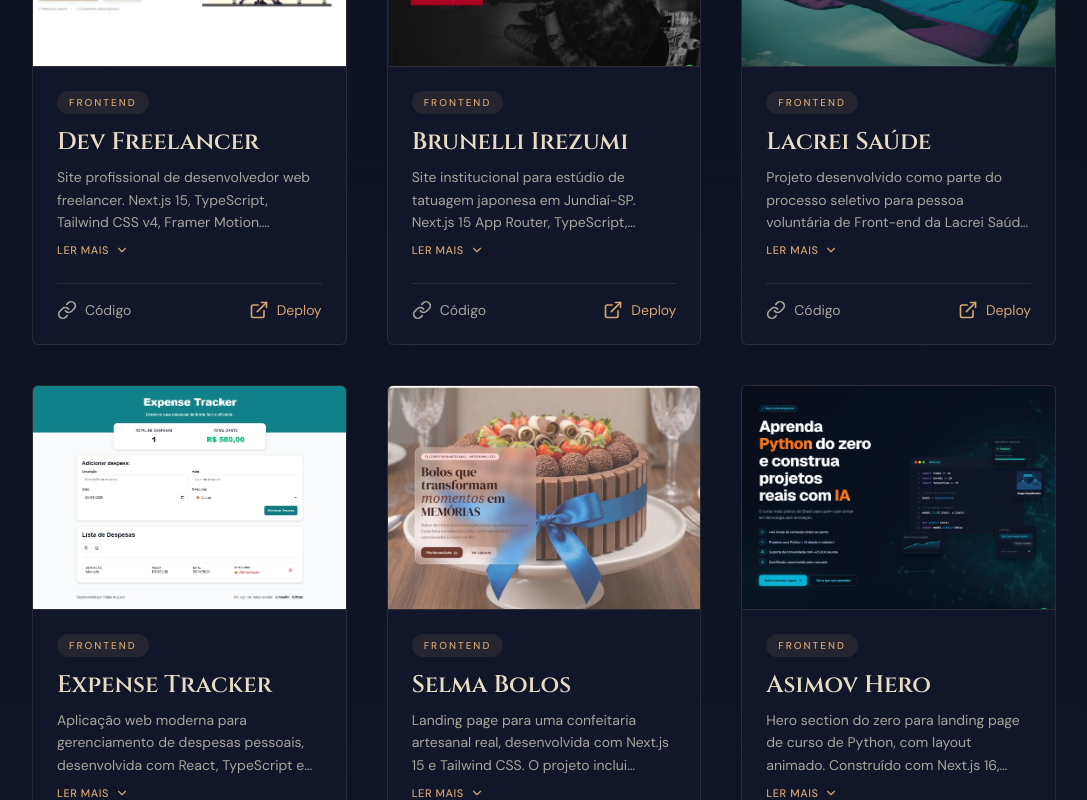
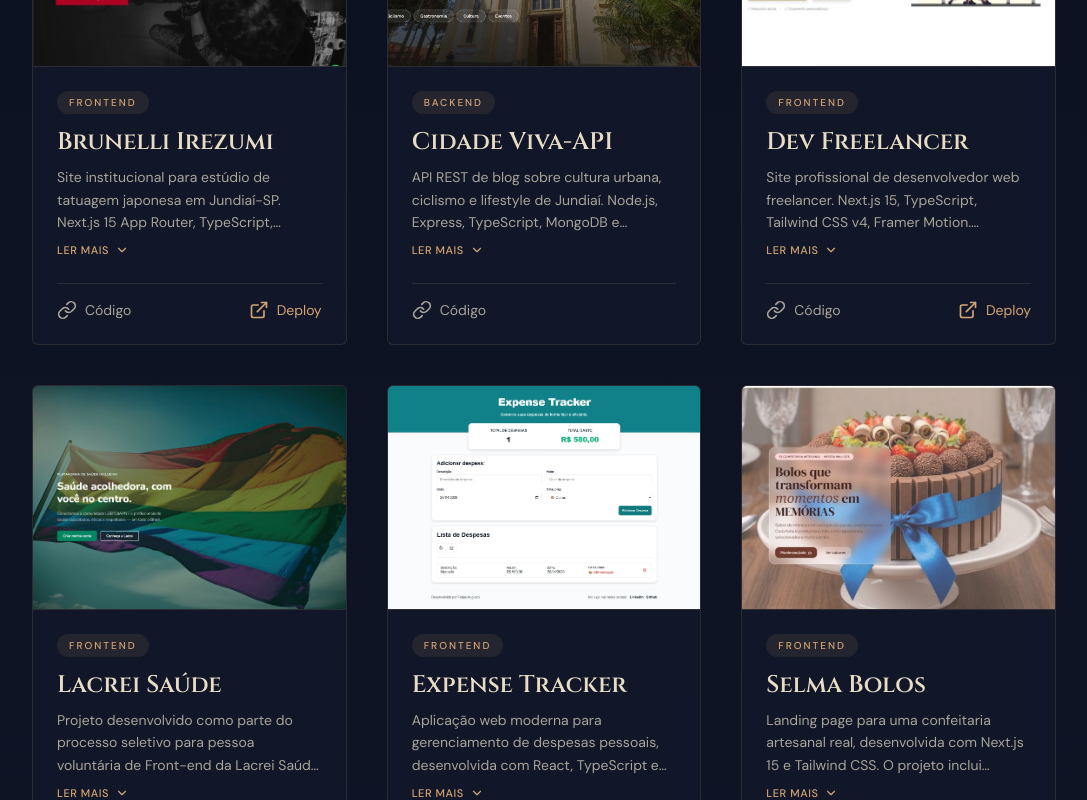
Before and after one commit to felipedev90/portfolio-felipeaugusto, a Next.js app: page /projects in a window 1280 px wide. Shown: the part 1040-1840 px from the top of the page, without its empty margins (96-1183 px from the left). Built offline with nearby package versions, Linux system fonts and the light colour scheme; no server answers; grey boxes are pictures that could not be loaded.

Commit message:
feat(projects): update projects and skills

```diff
--- a/src/data/projects.ts
+++ b/src/data/projects.ts
@@ -45,8 +45,9 @@ export const PROJECTS: Project[] = [
       github: 'https://github.com/felipedev90/devstore-api.git',
       live: 'https://dev-store-zeta.vercel.app/',
     },
-    featured: false,
+    featured: true,
   },
+
   {
     id: 'portfolio',
     title: 'Portfólio',
@@ -68,6 +69,50 @@ export const PROJECTS: Project[] = [
       live: 'https://devfelipeaugusto.com.br',
     },
     featured: false,
+  },
+  {
+    id: 'brunelli-irezumi',
+    title: 'Brunelli Irezumi',
+    description:
+      'Site institucional para estúdio de tatuagem japonesa em Jundiaí-SP. Next.js 15 App Router, TypeScript, TailwindCSS. SEO completo com Metadata, Open Graph, JSON-LD Schema (TattooParlor), next/font e next/image otimizados. Lighthouse 97/100/100/100. Deploy na Vercel com domínio personalizado.',
+    image: '/images/projects/brunelli-irezumi.webp',
+    category: 'frontend',
+    technologies: [
+      TECH_DICT.next,
+      TECH_DICT.ts,
+      TECH_DICT.tailwind,
+      TECH_DICT.vitest,
+      TECH_DICT.eslint,
+      TECH_DICT.githubactions,
+      TECH_DICT.vercel,
+    ],
+    links: {
+      github: 'https://github.com/felipedev90/brunelli-irezumi',
+      live: 'https://brunelli-irezumi.com.br/',
+    },
+    featured: true,
+  },
+  {
+    id: 'cidadeviva-api',
+    title: 'Cidade Viva-API',
+    description:
+      'API REST de blog sobre cultura urbana, ciclismo e lifestyle de Jundiaí. Node.js, Express, TypeScript, MongoDB e Mongoose. Autenticação JWT, validação com Zod e deploy no Render.',
+    image: '/images/projects/cidadeviva-api.webp',
+    category: 'backend',
+    technologies: [
+      TECH_DICT.node,
+      TECH_DICT.express,
+      TECH_DICT.ts,
+      TECH_DICT.mongodb,
+      TECH_DICT.zod,
+      TECH_DICT.jwt,
+      TECH_DICT.eslint,
+      TECH_DICT.githubactions,
+    ],
+    links: {
+      github: 'https://github.com/felipedev90/cidadeviva-api.git',
+    },
+    featured: true,
   },
   {
     id: 'freelancer',
@@ -93,28 +138,6 @@ export const PROJECTS: Project[] = [
     featured: true,
   },
   {
-    id: 'brunelli-irezumi',
-    title: 'Brunelli Irezumi',
-    description:
-      'Site institucional para estúdio de tatuagem japonesa em Jundiaí-SP. Next.js 15 App Router, TypeScript, TailwindCSS. SEO completo com Metadata, Open Graph, JSON-LD Schema (TattooParlor), next/font e next/image otimizados. Lighthouse 97/100/100/100. Deploy na Vercel com domínio personalizado.',
-    image: '/images/projects/brunelli-irezumi.webp',
-    category: 'frontend',
-    technologies: [
-      TECH_DICT.next,
-      TECH_DICT.ts,
-      TECH_DICT.tailwind,
-      TECH_DICT.vitest,
-      TECH_DICT.eslint,
-      TECH_DICT.githubactions,
-      TECH_DICT.vercel,
-    ],
-    links: {
-      github: 'https://github.com/felipedev90/brunelli-irezumi',
-      live: 'https://brunelli-irezumi.com.br/',
-    },
-    featured: true,
-  },
-  {
     id: 'lacrei-saude',
     title: 'Lacrei Saúde',
     description:
@@ -134,7 +157,7 @@ export const PROJECTS: Project[] = [
       github: 'https://github.com/felipedev90/lacrei-saude.git',
       live: 'https://lacrei-saude-teste-tecnico-felipe-augusto.vercel.app/',
     },
-    featured: false,
+    featured: true,
   },
   {
     id: 'expense-tracker',
@@ -157,7 +180,7 @@ export const PROJECTS: Project[] = [
       github: 'https://github.com/felipedev90/expense-tracker.git',
       live: 'https://expense-tracker-tawny-beta-38.vercel.app/',
     },
-    featured: true,
+    featured: false,
   },
   {
     id: 'selma-bolos',
@@ -179,13 +202,13 @@ export const PROJECTS: Project[] = [
       github: 'https://github.com/felipedev90/selmabolos.git',
       live: 'https://selmabolos.com.br/',
     },
-    featured: true,
+    featured: false,
   },
   {
     id: 'asimov',
     title: 'Asimov Hero',
     description:
-      'Hero section do zero para landing page de curso de Python, com layout animado. Construído com Next.js 16, TypeScript, Tailwind com design tokens via @theme, e Motion para animações. Lighthouse 100 em SEO e Best Practices.',
+      'Hero section para teste técnico na Asimov Academy, com layout animado. Construído com Next.js 16, TypeScript, Tailwind com design tokens via @theme, e Motion para animações. Lighthouse 100 em SEO e Best Practices.',
     image: '/images/projects/asimov.webp',
     category: 'frontend',
     technologies: [
@@ -201,7 +224,7 @@ export const PROJECTS: Project[] = [
       github: 'https://github.com/felipedev90/asimov-teste-tecnico.git',
       live: 'https://asimov-hero-felipe-augusto.vercel.app/',
     },
-    featured: true,
+    featured: false,
   },
   {
     id: 'mini-ecommerce',
--- a/src/data/skills.ts
+++ b/src/data/skills.ts
@@ -37,6 +37,6 @@ export const SKILL_CATEGORIES: readonly SkillCategory[] = [
   },
   {
     title: 'Backend & API - Em estudo',
-    items: ['Node.js', 'PostgreSQL', 'Fastify', 'Prisma', 'JWT', 'Zod'],
+    items: ['Node.js', 'PostgreSQL', 'Fastify', 'Prisma', 'MongoDB', 'Express'],
   },
 ] as const satisfies readonly SkillCategory[]
--- a/src/data/stack.ts
+++ b/src/data/stack.ts
@@ -48,6 +48,9 @@ export const CORE_STACK: Technology[] = [
   TECH_DICT.ts,
   TECH_DICT.sass,
   TECH_DICT.tailwind,
+  TECH_DICT.node,
+  TECH_DICT.postgres,
+  TECH_DICT.mongodb,
 ]
 
 export const STACKS_PAGE_DATA: TechCategory[] = [
```
Also changed, not shown: public/images/projects/cidadeviva-api.webp (added), 1 other file (tests, documents, lock files or other folders).
